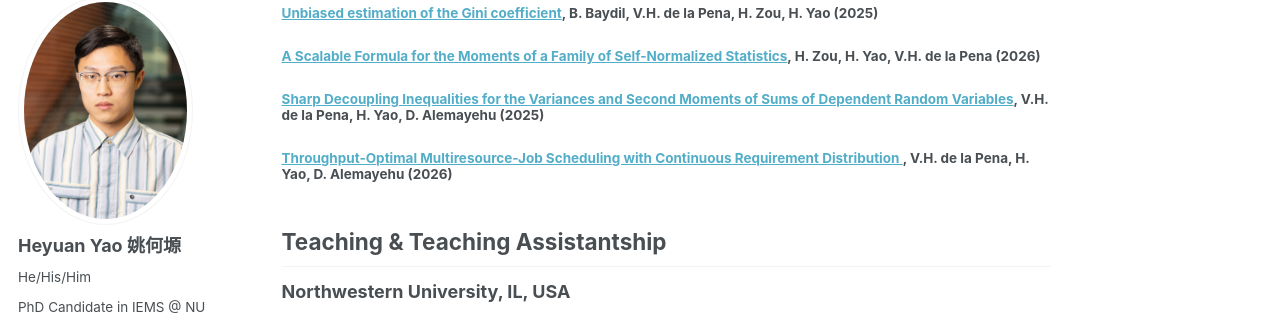
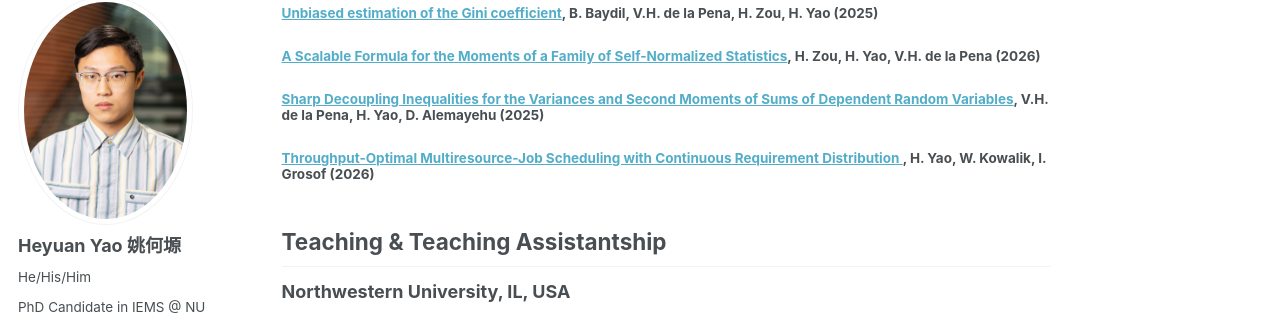
Before and after one commit to Heyuan-Yao/Heyuan-Yao.github.io, a Jekyll site: the page built from _pages/about.md, in a window 1280 px wide and 900 px high, scrolled down 811 px. Shown: the part 110-443 px from the top of the window. Built offline with Jekyll 4.4.1, drawn with Linux system fonts in a browser that asks for light colours; some web fonts are replaced.

Commit message:
Update about.md

```diff
--- a/_pages/about.md
+++ b/_pages/about.md
@@ -30,7 +30,7 @@ Publication & Preprints
 
 <h4><a href="https://arxiv.org/pdf/2512.19063">Sharp Decoupling Inequalities for the Variances and Second Moments of Sums of Dependent Random Variables</a>, V.H. de la Pena, H. Yao, D. Alemayehu (2025)</h4>
 
-<h4><a href="">Throughput-Optimal Multiresource-Job Scheduling with Continuous Requirement Distribution </a>, V.H. de la Pena, H. Yao, D. Alemayehu (2026)</h4>
+<h4><a href="">Throughput-Optimal Multiresource-Job Scheduling with Continuous Requirement Distribution </a>, H. Yao, W. Kowalik, I. Grosof (2026)</h4>
 
 
 Teaching & Teaching Assistantship
```
